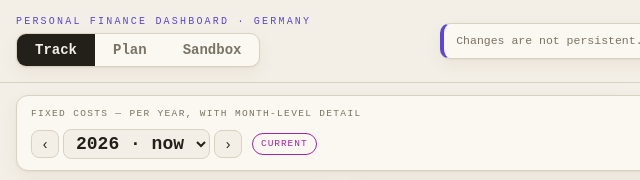
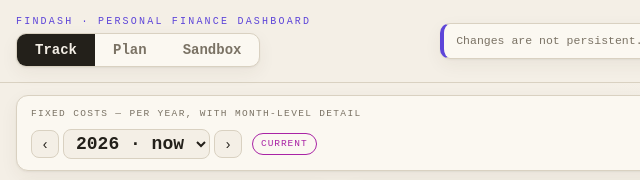
Before and after one commit to thenexus-ai/kontor, a plain HTML site: page finance_dashboard.html in a window 1280 px wide. Shown: the top 180 px of the page, 0-640 px from the left. Drawn offline with Linux system fonts and the light colour scheme; a web font is replaced by a local one.

Commit message:
changed title; setup for info sections

```diff
--- a/finance_dashboard.html
+++ b/finance_dashboard.html
@@ -1,7 +1,7 @@
 <!doctype html>
 <meta charset="utf-8">
 <meta name="viewport" content="width=device-width, initial-scale=1">
-<title>Finance Dashboard</title>
+<title>FinDash</title>
 <link rel="preconnect" href="https://fonts.googleapis.com">
 <link rel="preconnect" href="https://fonts.gstatic.com" crossorigin>
 <link href="https://fonts.googleapis.com/css2?family=Fraunces:opsz,wght@9..144,400;9..144,500;9..144,600;9..144,700&family=Spline+Sans:wght@400;500;600&family=Spline+Sans+Mono:wght@400;500&display=swap" rel="stylesheet">
@@ -426,7 +426,7 @@
 <div class="wrap">
   <div class="top">
     <div>
-      <p class="kicker">Personal Finance Dashboard &middot; Germany</p>
+      <p class="kicker">FinDash &middot; Personal Finance Dashboard</p>
       <div class="tabs" id="tabbar"><button id="btnTrack" class="on">Track</button><button id="btnInvest">Plan</button><button id="btnPlan">Sandbox</button></div>
     </div>
 
```
Also changed, not shown: .source/investment-tax-summary_germany.html (added).
